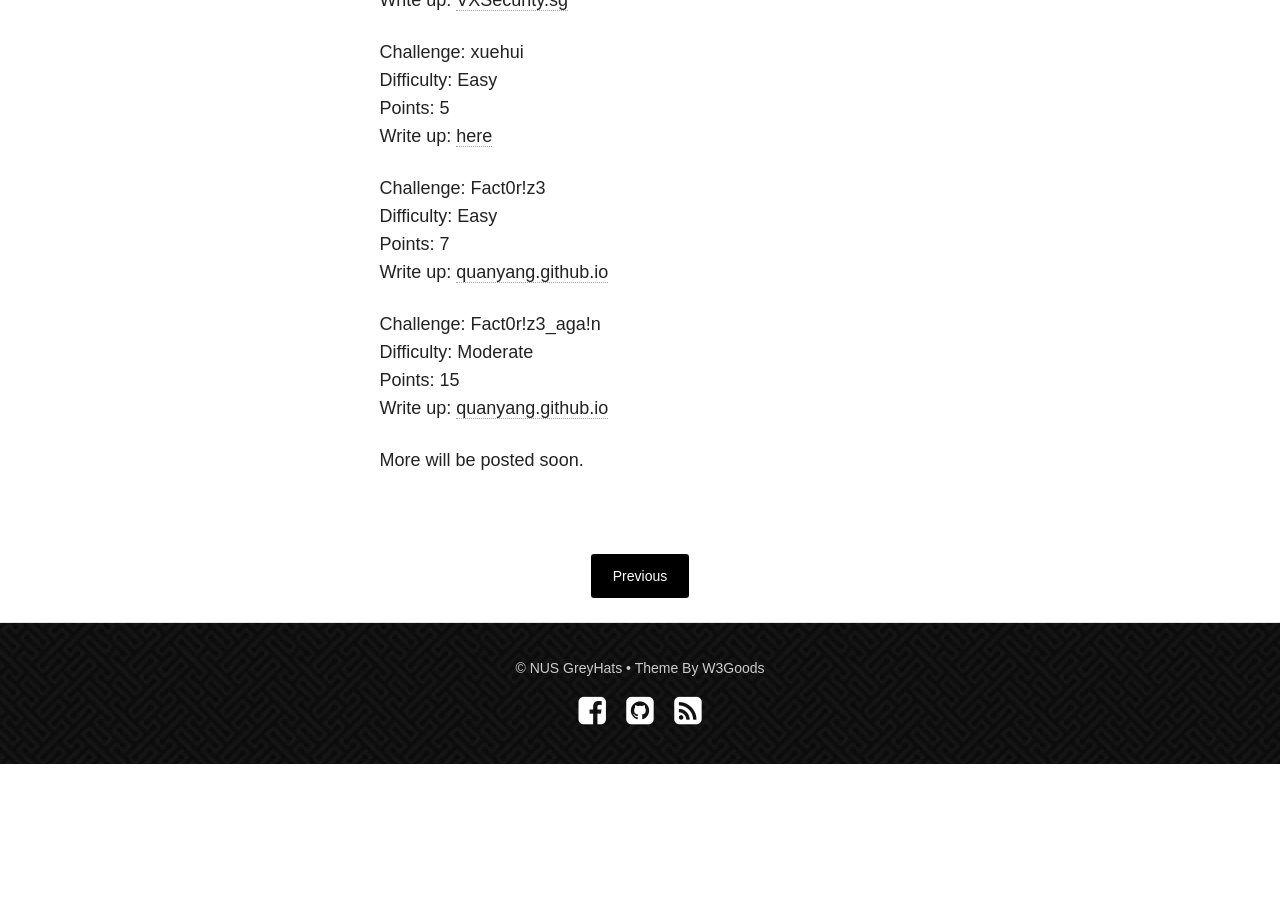
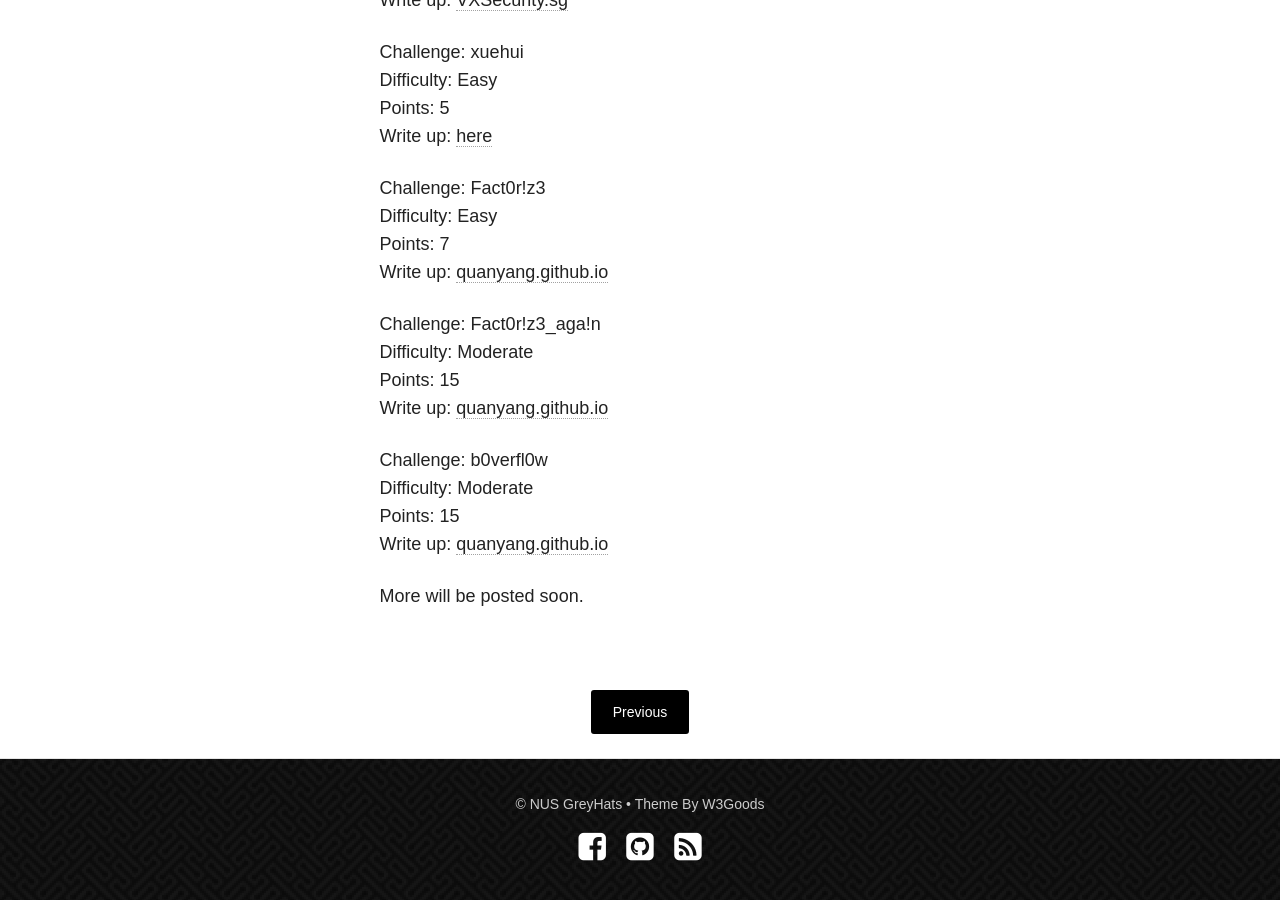
Before and after one commit to NUSGreyhats/write-ups, a Jekyll site: the page built from _posts/2016-04-16-x-ctf-2016-qualifiers-by-nus-greyhats.markdown, in a window 1280 px wide and 900 px high, scrolled down 698 px. Built offline with Jekyll 4.4.1, drawn with Linux system fonts in a browser that asks for light colours; nearby versions of some CDN libraries; comment, search, counter and statistics services are not loaded; before the commit the page ends 1462 px from its top, so only the background shows below that.

Commit message:
updated write up with boverflow write up

```diff
--- a/_posts/2016-04-16-x-ctf-2016-qualifiers-by-nus-greyhats.markdown
+++ b/_posts/2016-04-16-x-ctf-2016-qualifiers-by-nus-greyhats.markdown
@@ -44,4 +44,9 @@ Difficulty: Moderate
 Points: 15
 Write up: [quanyang.github.io](http://quanyang.github.io/x-ctf-fact0r!z3-and-fact0r!z3_aga!n-crypto/)
 
+Challenge: b0verfl0w
+Difficulty: Moderate
+Points: 15
+Write up: [quanyang.github.io](http://quanyang.github.io/x-ctf-b0verfl0w-pwn/)
+
 More will be posted soon.
```
Also changed, not shown: 1 other file.
